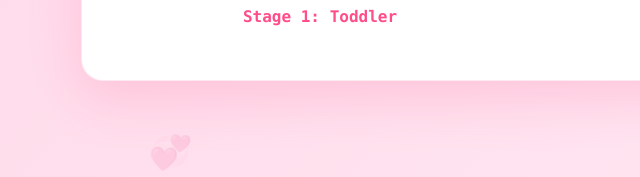
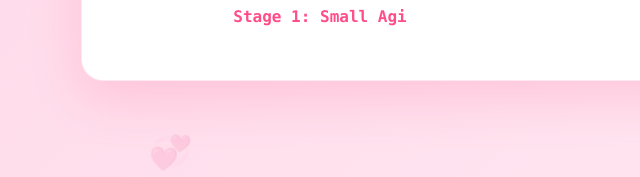
Before and after one commit to minyoungdo/iloveyou, a plain HTML site: page index.html in a window 1280 px wide. Shown: the part 548-725 px from the top of the page, 91-731 px from the left. Drawn offline with Linux system fonts and the light colour scheme.

Commit message:
Update index.html

```diff
--- a/index.html
+++ b/index.html
@@ -54,7 +54,7 @@
       <div class="home-grid">
         <div class="character-wrap">
           <img id="character" class="character" alt="Minyoung pixel character" />
-          <div class="stage-label" id="stageLabel">Stage 1: Toddler</div>
+          <div class="stage-label" id="stageLabel">Stage 1: Small Agi</div>
           <div class="tiny-note" id="passivesNote"></div>
         </div>
 
```
